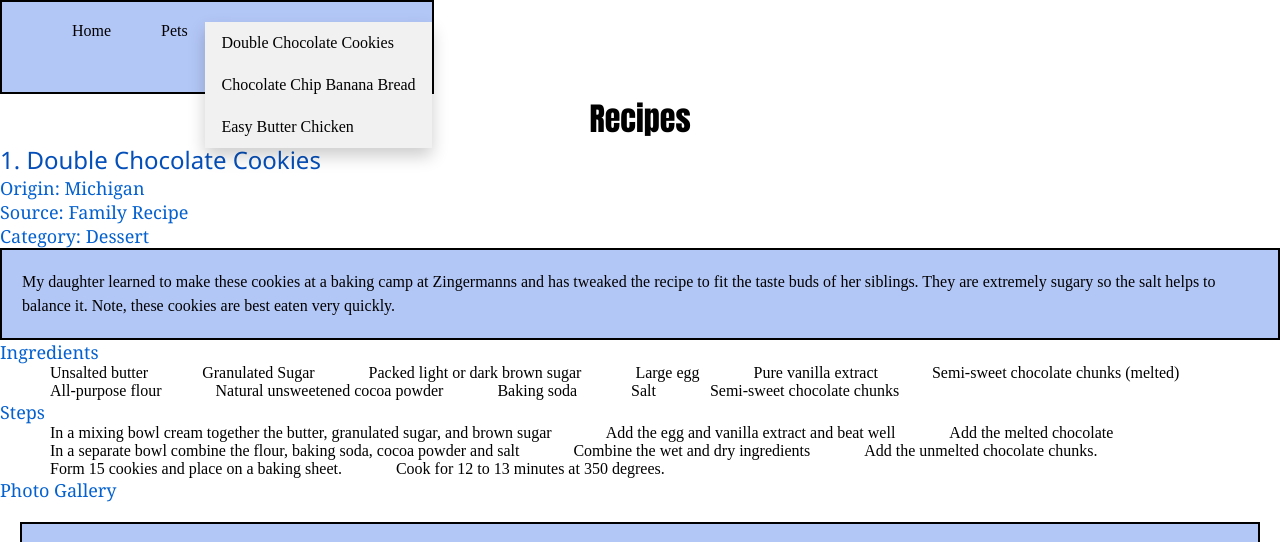
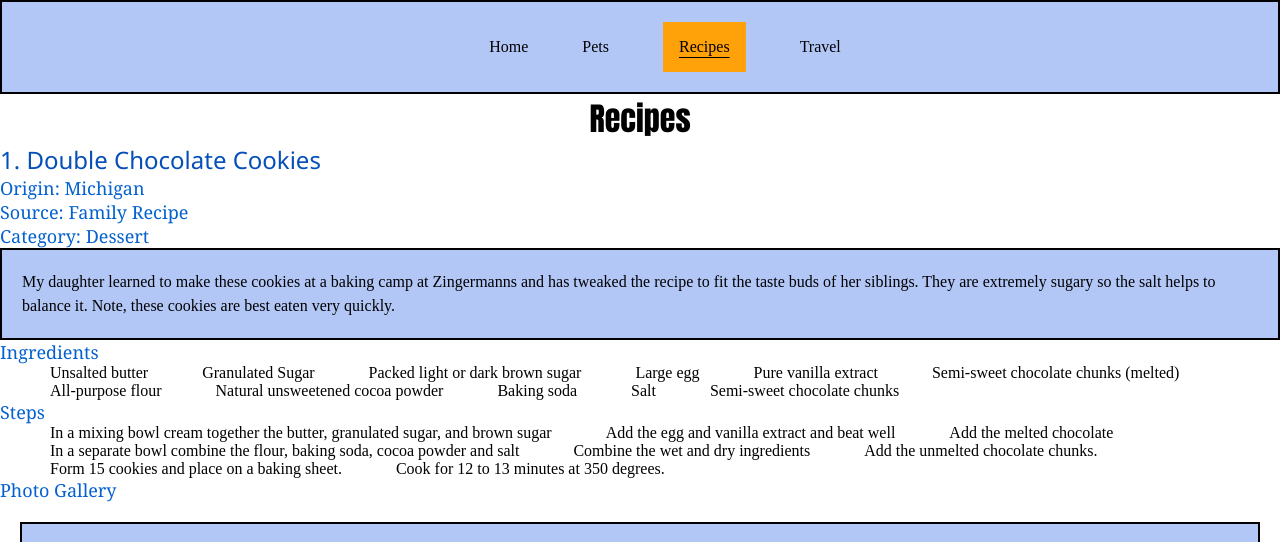
Before and after one commit to kaylarai/ccp_tablet_w24, a plain HTML site: page recipes.html in a window 1280 px wide. Shown: the top 542 px of the page. Drawn offline with Linux system fonts and the light colour scheme.

Commit message:
Add files via upload

```diff
--- a/css/style.css
+++ b/css/style.css
@@ -37,6 +37,7 @@ li {
     margin-left: 50px;
 }
 
+
 p {
     background-color: #B3C7F7;
     padding: 20px;
@@ -58,8 +59,8 @@ text-decoration: none;
 .active {
     /* display: inline-block; */
     /* height */
+    /* color: white; */
     background-color: #ffa109;
-    color: white;
     text-decoration: underline;
     text-decoration-color: black;
     text-underline-offset: 5px;
@@ -128,14 +129,14 @@ text-decoration: none;
 }
 
   .dropdown:hover .dropbtn {
-    background-color: #3e8e41; */
+    background-color: #3e8e41;
 }
   /* testing */
 
  /* add another indication of styling for what page you are on */
 
  @media (min-width: 768px) {
-nav ul {
+nav {
     margin: 0 auto;
     display: flex;
     flex-direction: row;
--- a/recipes.html
+++ b/recipes.html
@@ -10,8 +10,8 @@
 <body>
     <a href = "#recipes" class="skip">Skip to Main Content</a>
     <header>
-        <nav class="dropdown">
-            <ul>
+        <nav>
+            <ul class="dropdown">
                 <li><a href = "index.html">Home</a></li>
                 <li><a href = "pets.html">Pets</a></li>
                 <li class="active dropbtn"><a href = "recipes.html">Recipes</a></li>
```
